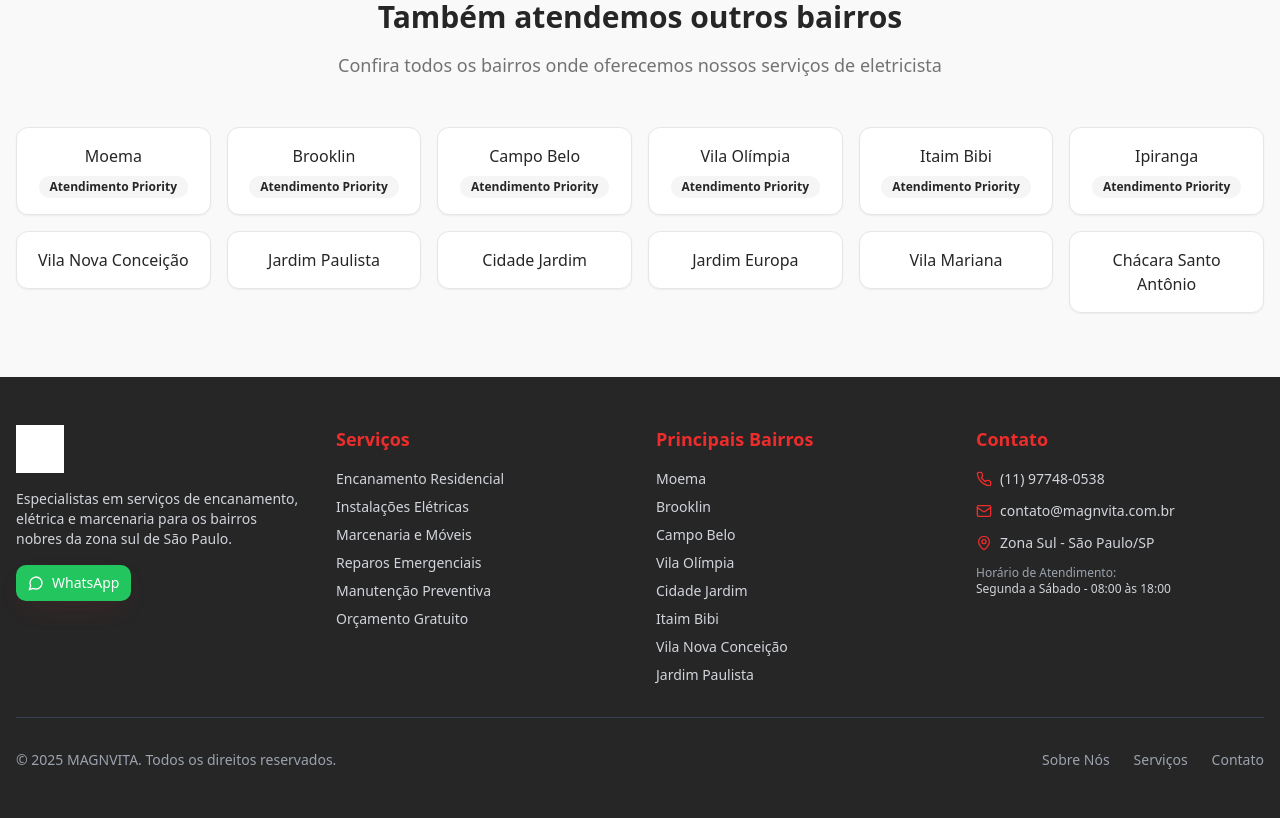
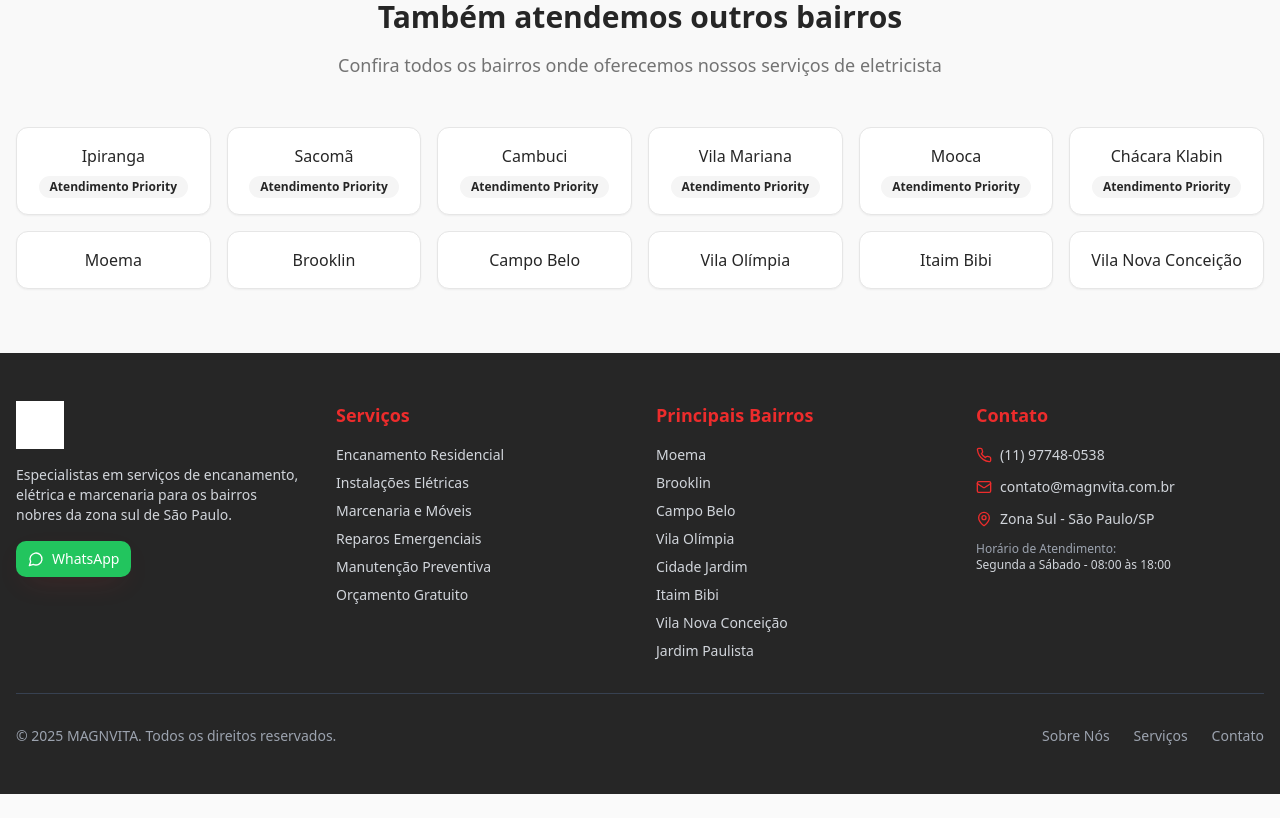
Before and after one commit to sohojepetropolis/marceneiro-servicos-eletricista-ipiranga-sp, a React (Vite) app: page /eletricista in a window 1280 px wide. Shown: the part 1620-2438 px from the top of the page. After the commit the page ends 2414 px from the top, so only its background shows below. Built offline with nearby package versions, Linux system fonts and the light colour scheme; the HTML template or start-up script is replaced by a standard one.

Commit message:
Changes
Co-authored-by: sohojepetropolis <233162897+sohojepetropolis@users.noreply.github.com>

```diff
--- a/src/data/neighborhoods.ts
+++ b/src/data/neighborhoods.ts
@@ -1,39 +1,69 @@
 export const neighborhoods = [
+  {
+    name: "Ipiranga",
+    slug: "ipiranga",
+    highlight: true,
+    description: "Nossa base de atendimento: bairro histórico e residencial com forte demanda por manutenção predial e residencial"
+  },
+  {
+    name: "Sacomã",
+    slug: "sacoma",
+    highlight: true,
+    description: "Bairro vizinho ao Ipiranga, com muitos condomínios e casas que precisam de reparos frequentes"
+  },
+  {
+    name: "Cambuci",
+    slug: "cambuci",
+    highlight: true,
+    description: "Região central e tradicional, ao lado do Ipiranga, com imóveis antigos que exigem manutenção constante"
+  },
+  {
+    name: "Vila Mariana",
+    slug: "vila-mariana",
+    highlight: true,
+    description: "Bairro tradicional com boa infraestrutura urbana e grande número de apartamentos"
+  },
+  {
+    name: "Mooca",
+    slug: "mooca",
+    highlight: true,
+    description: "Bairro vizinho com casas antigas, sobrados e novos edifícios residenciais"
+  },
+  {
+    name: "Chácara Klabin",
+    slug: "chacara-klabin",
+    highlight: true,
+    description: "Bairro residencial arborizado com boa qualidade de vida, a poucos minutos do Ipiranga"
+  },
   {
     name: "Moema",
     slug: "moema",
-    highlight: true,
+    highlight: false,
     description: "Bairro nobre da zona sul, conhecido por seus edifícios residenciais de alto padrão"
   },
   {
     name: "Brooklin",
     slug: "brooklin",
-    highlight: true,
+    highlight: false,
     description: "Região empresarial e residencial em constante crescimento"
   },
   {
     name: "Campo Belo",
     slug: "campo-belo",
-    highlight: true,
+    highlight: false,
     description: "Bairro residencial tradicional com excelente infraestrutura"
   },
   {
     name: "Vila Olímpia",
     slug: "vila-olimpia",
-    highlight: true,
+    highlight: false,
     description: "Centro empresarial moderno com alta demanda por serviços especializados"
   },
   {
     name: "Itaim Bibi",
     slug: "itaim-bibi",
-    highlight: true,
+    highlight: false,
     description: "Hub corporativo e residencial de luxo"
-  },
-  {
-    name: "Ipiranga",
-    slug: "ipiranga",
-    highlight: true,
-    description: "Bairro histórico e tradicional com crescente valorização imobiliária"
   },
   {
     name: "Vila Nova Conceição",
@@ -60,12 +90,6 @@ export const neighborhoods = [
     description: "Área residencial nobre com casas e apartamentos de alto valor"
   },
   {
-    name: "Vila Mariana",
-    slug: "vila-mariana",
-    highlight: false,
-    description: "Bairro tradicional com boa infraestrutura urbana"
-  },
-  {
     name: "Chácara Santo Antônio",
     slug: "chacara-santo-antonio",
     highlight: false,
@@ -90,12 +114,6 @@ export const neighborhoods = [
     description: "Região residencial próxima ao complexo empresarial"
   },
   {
-    name: "Chácara Klabin",
-    slug: "chacara-klabin",
-    highlight: false,
-    description: "Bairro residencial arborizado com boa qualidade de vida"
-  },
-  {
     name: "Planalto Paulista",
     slug: "planalto-paulista",
     highlight: false,
@@ -104,6 +122,23 @@ export const neighborhoods = [
 ];
 
 export const services = [
+  {
+    name: "Marido de Aluguel",
+    slug: "marido-de-aluguel",
+    title: "Marido de Aluguel e Manutenção Residencial",
+    description: "Todos os pequenos reparos da casa resolvidos por um profissional só, com hora marcada",
+    icon: "Wrench",
+    services: [
+      "Pequenos reparos hidráulicos e elétricos",
+      "Instalação de prateleiras, quadros e suportes de TV",
+      "Montagem e ajuste de móveis",
+      "Troca de tomadas, interruptores e lâmpadas",
+      "Reparo de portas, fechaduras e dobradiças",
+      "Vedação de box, pias e janelas",
+      "Instalação de chuveiros, torneiras e duchas",
+      "Retoques de pintura e acabamentos"
+    ]
+  },
   {
     name: "Encanador",
     slug: "encanador",
--- /dev/null
+++ b/src/pages/services/HandymanPage.tsx
@@ -0,0 +1,18 @@
+import { ServicePage } from "@/components/ServicePage";
+import { services } from "@/data/neighborhoods";
+import { useSEO } from "@/hooks/useSEO";
+
+const HandymanPage = () => {
+  const handymanService = services.find(s => s.slug === "marido-de-aluguel")!;
+
+  useSEO({
+    title: "Marido de Aluguel no Ipiranga - Manutenção Residencial | MAGNVITA",
+    description: "Marido de aluguel no Ipiranga e região: pequenos reparos hidráulicos, elétricos, montagem de móveis e manutenção residencial. Orçamento grátis: (11) 97748-0538.",
+    keywords: "marido de aluguel ipiranga, manutenção residencial ipiranga, marido de aluguel são paulo, pequenos reparos ipiranga, marido de aluguel zona sul",
+    canonical: `${window.location.origin}/marido-de-aluguel`
+  });
+
+  return <ServicePage service={handymanService} />;
+};
+
+export default HandymanPage;
```
